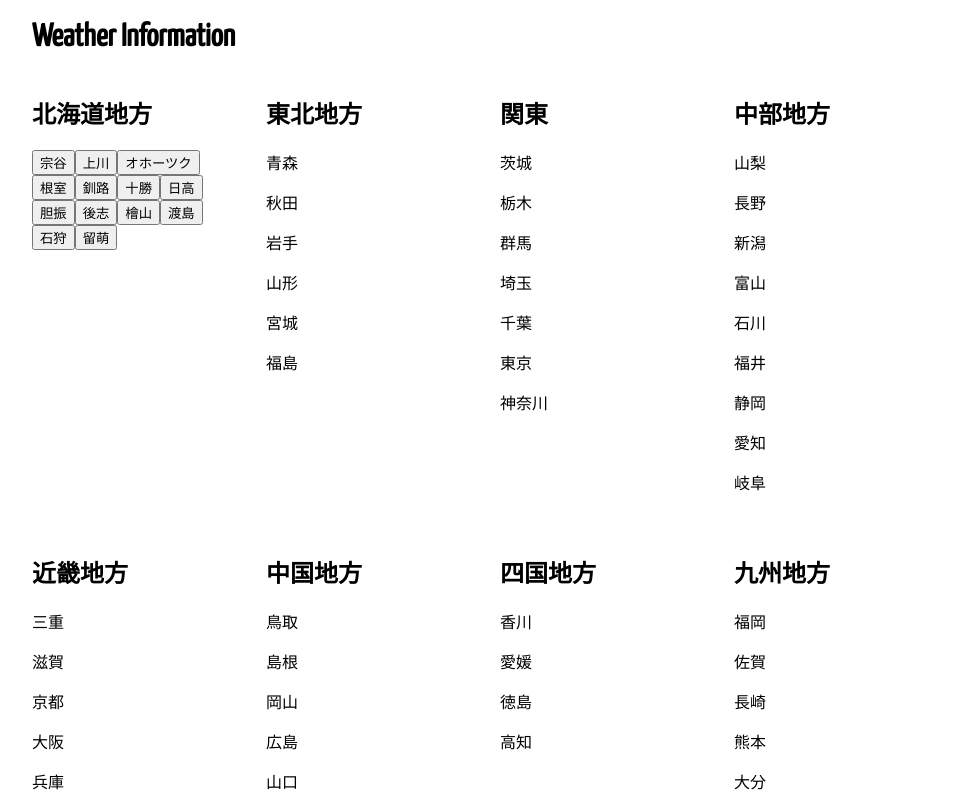
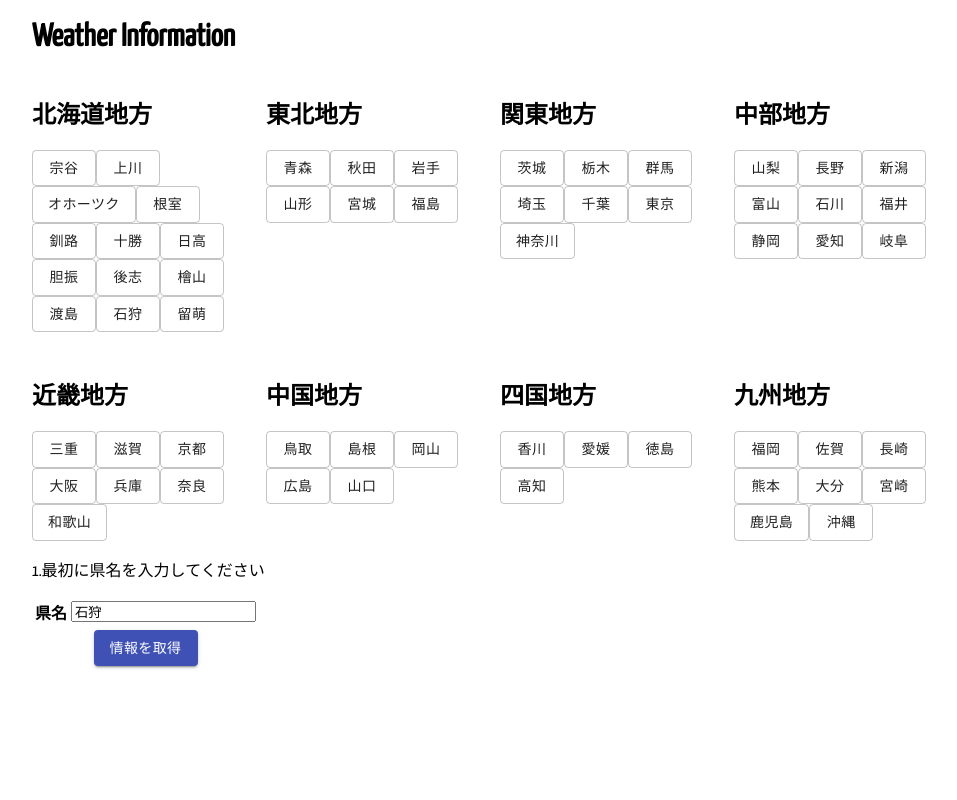
Before and after one commit to himawari-aerobytes/weather, a React (Create React App) app: page / in a window 1280 px wide. Shown: the top 800 px of the page, without its empty margins (152-1109 px from the left). Built offline with nearby package versions, Linux system fonts and the light colour scheme.

Commit message:
地方表示完了

```diff
--- a/src/App.tsx
+++ b/src/App.tsx
@@ -34,7 +34,6 @@ type State = {
 class App extends React.Component<{}, State> {
   constructor(props: any) {
     super(props);
-
     this.state = {
       InputState:0,
       wind: undefined,
@@ -52,6 +51,10 @@ class App extends React.Component<{}, State> {
       Update:"",
     };
     this.getAPI = this.getAPI.bind(this);
+    this.updateState = this.updateState.bind(this);
+  }
+   updateState(pref:string){
+     this.setState({ InPref: pref });
   }
 
 
@@ -168,11 +171,11 @@ class App extends React.Component<{}, State> {
     }
   }
 
+
   render() {
     return (
       <div className="App">
-        <Prefecture />
-          <Grid container spacing={3}>
+        <Prefecture onChange={this.updateState} />
             <Grid item xs={12}>
           <Comments arry={inputcomments} state={this.state.InputState} />
           </Grid>
@@ -210,7 +213,6 @@ class App extends React.Component<{}, State> {
               {this.renderNowWeather(this.state.InputState)}
             </Fade>
           </Grid>
-         </Grid>
       </div>
     );
   }
--- a/src/Prefectute.tsx
+++ b/src/Prefectute.tsx
@@ -1,62 +1,73 @@
 import React from "react";
 import Grid from "@material-ui/core/Grid";
+import { Typography } from "@material-ui/core";
+import "./Prefecture.css";
+import { createStyles, makeStyles, Theme } from '@material-ui/core/styles';
+import Button from '@material-ui/core/Button';
 
 type Props = {
+  onChange: any;
 
 };
 
-class Prefecturte extends React.Component<Props> {
+type state = {
+  InPref: string;
+
+}
+
+class Prefecturte extends React.Component<Props,state> {
+  constructor(props:any) {
+    super(props);
+    this.handleChange = this.handleChange.bind(this)
+    this.state = {
+      InPref: "東京",
+
+    };
+  }
+
+  renderBranch(branches: Array<{ [key: string]: string}>,name:string) {
+    const obj = branches.map((d) => (
+
+      <Button variant="outlined" className="" type="button" onClick={() => this.handleChange(d.value)} value={d.value}>{d.value}</Button>
+    ));
+
+    return (
+      <Grid item xs={3}>
+        <h2>{name}地方</h2>
+        {obj}
+      </Grid>
+
+
+
+
+    );
+
+  }
+  handleChange(e:string) {
+    this.props.onChange(e);
+  }
+
     render(){
         return (
           <Grid container spacing={3}>
-            <Grid item xs={3}>
-              <h2>北海道地方</h2>
-              {Hokkaido.map((d) => (
-                <button type="button" value={d.value}>{d.value}</button>
-              ))}
-            </Grid>
-            <Grid item xs={3}>
-              <h2>東北地方</h2>
-              {Tohoku.map((d) => (
-                <p>{d.value}</p>
-              ))}
-            </Grid>
-            <Grid item xs={3}>
-              <h2>関東</h2>
-              {Kanto.map((d) => (
-                <p>{d.value}</p>
-              ))}
-            </Grid>
-            <Grid item xs={3}>
-              <h2>中部地方</h2>
-              {Chubu.map((d) => (
-                <p>{d.value}</p>
-              ))}
-            </Grid>
-            <Grid item xs={3}>
-              <h2>近畿地方</h2>
-              {Kinki.map((d) => (
-                <p>{d.value}</p>
-              ))}
-            </Grid>
-            <Grid item xs={3}>
-              <h2>中国地方</h2>
-              {Chugoku.map((d) => (
-                <p>{d.value}</p>
-              ))}
-            </Grid>
-            <Grid item xs={3}>
-              <h2>四国地方</h2>
-              {Shikoku.map((d) => (
-                <p>{d.value}</p>
-              ))}
-            </Grid>
-            <Grid item xs={3}>
-              <h2>九州地方</h2>
-              {Kyushu.map((d) => (
-                <p>{d.value}</p>
-              ))}
-            </Grid>
+
+            {this.renderBranch(Hokkaido,"北海道")}
+
+            {this.renderBranch(Tohoku,"東北")}
+
+            {this.renderBranch(Kanto,"関東")}
+
+            {this.renderBranch(Chubu,"中部")}
+
+            {this.renderBranch(Kinki,"近畿")}
+
+            {this.renderBranch(Chugoku,"中国")}
+
+            {this.renderBranch(Shikoku,"四国")}
+
+            {this.renderBranch(Kyushu,"九州")}
+
+
           </Grid>
         );
     }
```
Also changed, not shown: src/Prefecture.css (added).
